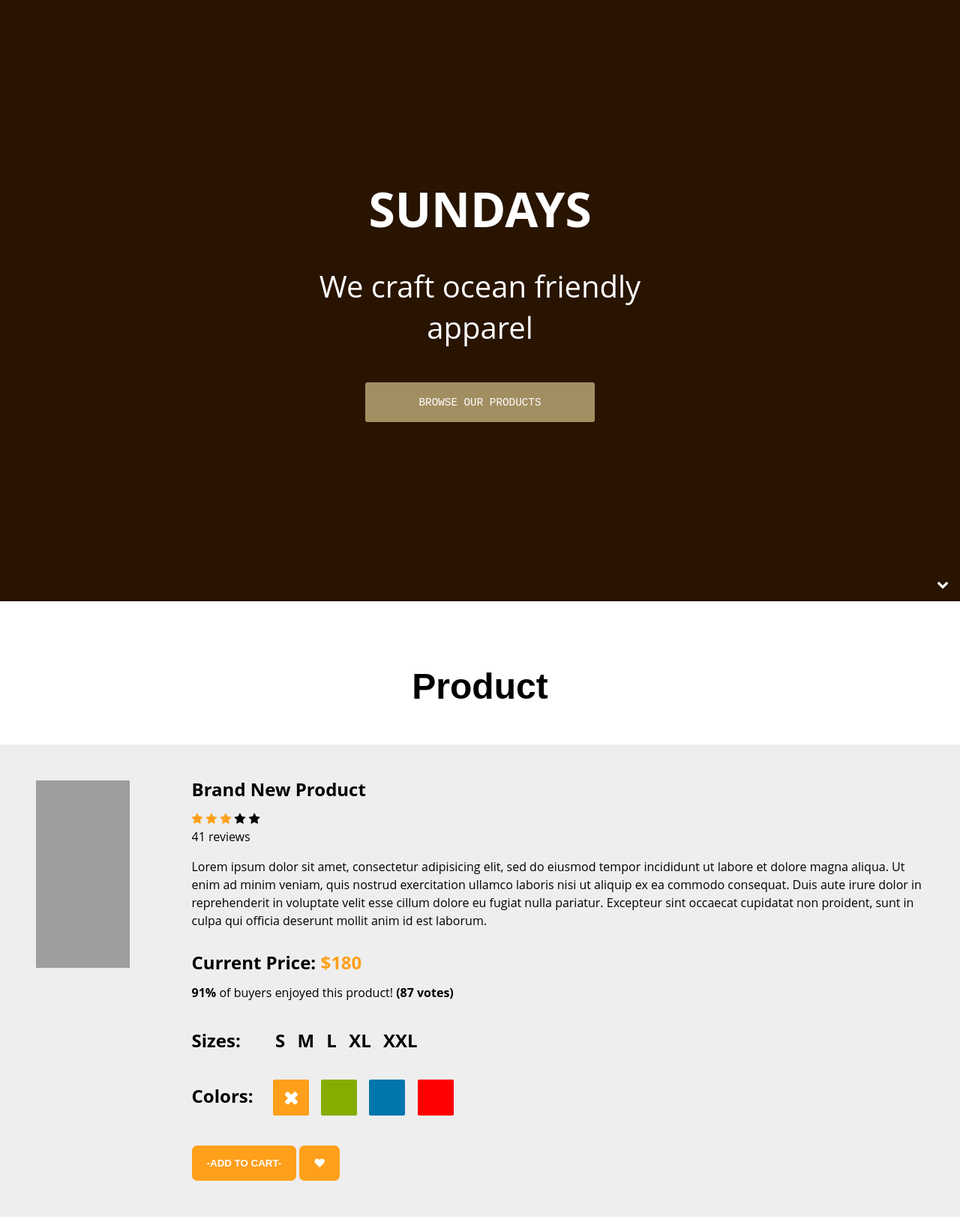
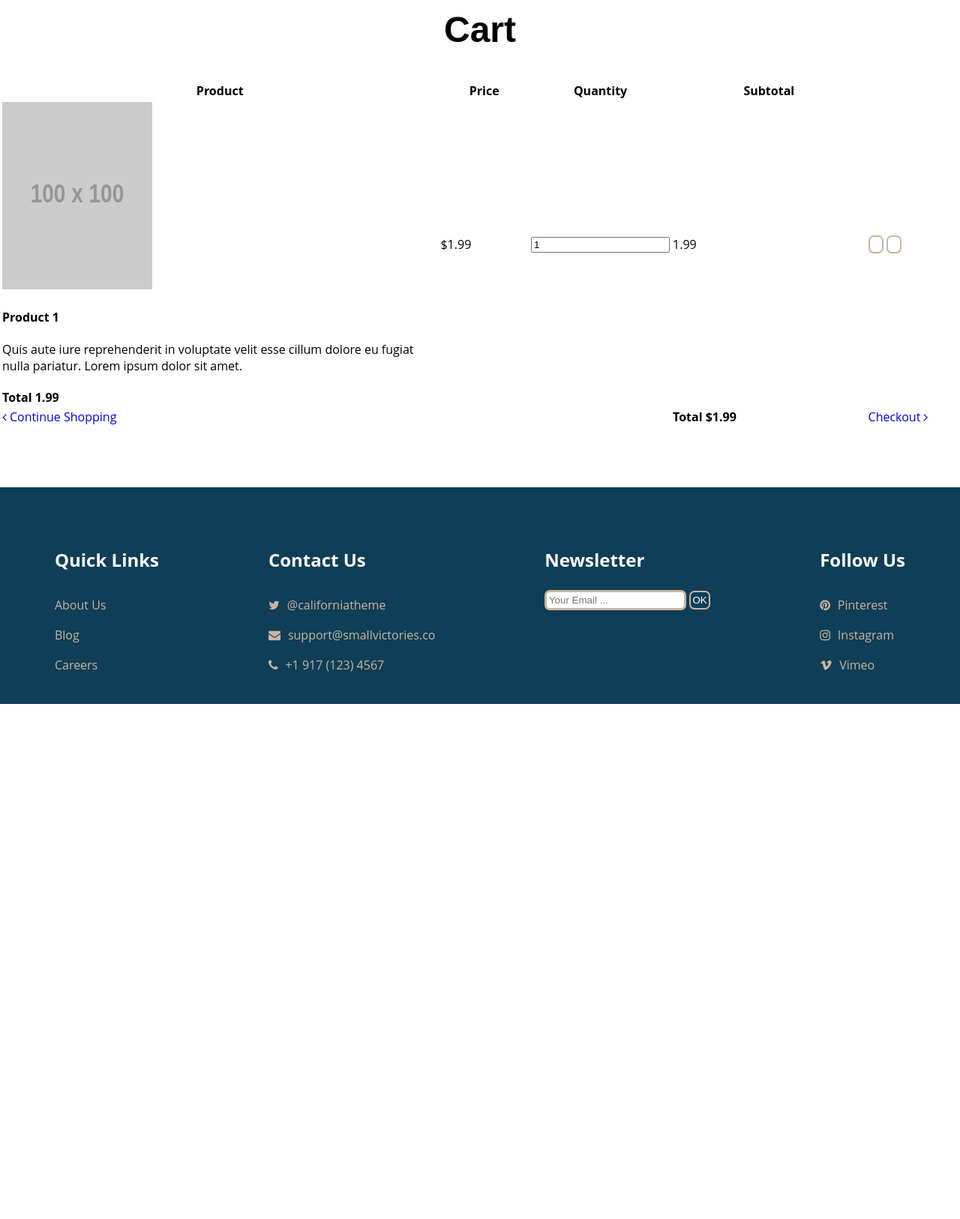
Before and after one commit to rruellepetel/inte_sass_2, a website: page panier.html in a window 1280 px wide. Shown: the part 120-1746 px from the top of the page at 75% size. After the commit the page ends 1059 px from the top, so only its background shows below. Drawn offline with Linux system fonts and the light colour scheme; grey boxes are pictures that could not be loaded; placeholder pictures from the web are drawn by us.

Commit message:
add form contact and cart in progress

```diff
--- a/panier.html
+++ b/panier.html
@@ -6,6 +6,7 @@
     <meta name="viewport" content="width=device-width, initial-scale=1.0">
     <meta http-equiv="X-UA-Compatible" content="ie=edge">
     <link rel="stylesheet" href="./static/external/font-awesome/css/font-awesome.min.css">
+    <link href="//maxcdn.bootstrapcdn.com/font-awesome/4.7.0/css/font-awesome.min.css" rel="stylesheet">
     <link rel="stylesheet" href="./static/css/style.css">
     <title>Sundays-Sass</title>
 </head>
@@ -13,7 +14,6 @@
 <body>
     <header>
         <a href="#"><i class="fa fa-search"></i></a>
-        <a href="#"><span class="fa fa-chevron-down"></span></a>
         <nav>
             <ul>
                 <li><a href="#">Catalog</a></li>
@@ -22,63 +22,56 @@
                 <li><a href="#">Blog</a></li>
             </ul>
         </nav>
-
-        <section class="brand">
-            <h1>Sundays</h1>
-            <span class="slogan">We craft ocean friendly apparel</span>
-            <a href="#" class="btn">Browse Our Products</a>
         </section>
     </header>
 
     <main>
-        <h2>Product</h2>
+        <h2>Cart</h2>
         <div class="container">
-            <div class="card">
-                <div class="container-fluid">
-                    <div class="wrapper row">
-                        <div class="preview col-md-6">
-                            <div class="preview-pic tab-content">
-                                <div class="tab-pane active" id="pic-1"><img src="http://lorempixel.com/700/250" /></div>
+            <table id="cart" class="table table-hover table-condensed">
+                <thead>
+                    <tr>
+                        <th style="width:50%">Product</th>
+                        <th style="width:10%">Price</th>
+                        <th style="width:8%">Quantity</th>
+                        <th style="width:22%" class="text-center">Subtotal</th>
+                        <th style="width:10%"></th>
+                    </tr>
+                </thead>
+                <tbody>
+                    <tr>
+                        <td data-th="Product">
+                            <div class="row">
+                                <div class="col-sm-2 hidden-xs"><img src="http://placehold.it/100x100" alt="..." class="img-responsive" /></div>
+                                <div class="col-sm-10">
+                                    <h4 class="nomargin">Product 1</h4>
+                                    <p>Quis aute iure reprehenderit in voluptate velit esse cillum dolore eu fugiat nulla pariatur. Lorem ipsum dolor sit amet.</p>
+                                </div>
                             </div>
-                        </div>
-                        <div class="details col-md-6">
-                            <h3 class="product-title">Brand New Product</h3>
-                            <div class="rating">
-                                <div class="stars">
-                                    <span class="fa fa-star checked"></span>
-                                    <span class="fa fa-star checked"></span>
-                                    <span class="fa fa-star checked"></span>
-                                    <span class="fa fa-star"></span>
-                                    <span class="fa fa-star"></span>
-                                </div>
-                                <span class="review-no">41 reviews</span>
-                            </div>
-                            <p class="product-description">Lorem ipsum dolor sit amet, consectetur adipisicing elit, sed do eiusmod tempor incididunt ut labore et dolore magna aliqua. Ut enim ad minim veniam, quis nostrud exercitation ullamco laboris nisi ut aliquip ex ea commodo consequat.
-                                Duis aute irure dolor in reprehenderit in voluptate velit esse cillum dolore eu fugiat nulla pariatur. Excepteur sint occaecat cupidatat non proident, sunt in culpa qui officia deserunt mollit anim id est laborum.</p>
-                            <h4 class="price">Current Price: <span>$180</span></h4>
-                            <p class="vote"><strong>91%</strong> of buyers enjoyed this product! <strong>(87 votes)</strong></p>
-                            <h5 class="sizes">Sizes:
-                        <span class="size" data-toggle="tooltip" title="small">S</span>
-                        <span class="size" data-toggle="tooltip" title="medium">M</span>
-                        <span class="size" data-toggle="tooltip" title="large">L</span>
-                        <span class="size" data-toggle="tooltip" title="xtra large">XL</span>
-                        <span class="size" data-toggle="tooltip" title="xtra large">XXL</span>
-                    </h5>
-                            <h5 class="colors">Colors:
-                        <span class="color orange not-available" data-toggle="tooltip" title="Not In store"></span>
-                        <span class="color green"></span>
-                        <span class="color blue"></span>
-                        <span class="color red"></span>
-
-                    </h5>
-                            <div class="action">
-                                <button class="add-to-cart btn btn-default" type="button">-Add To Cart-</button>
-                                <button class="like btn btn-default" type="button"><span class="fa fa-heart"></span></button>
-                            </div>
-                        </div>
-                    </div>
-                </div>
-            </div>
+                        </td>
+                        <td data-th="Price">$1.99</td>
+                        <td data-th="Quantity">
+                            <input type="number" class="form-control text-center" value="1">
+                        </td>
+                        <td data-th="Subtotal" class="text-center">1.99</td>
+                        <td class="actions" data-th="">
+                            <button class="btn btn-info btn-sm"><i class="fa fa-refresh"></i></button>
+                            <button class="btn btn-danger btn-sm"><i class="fa fa-trash-o"></i></button>
+                        </td>
+                    </tr>
+                </tbody>
+                <tfoot>
+                    <tr class="visible-xs">
+                        <td class="text-center"><strong>Total 1.99</strong></td>
+                    </tr>
+                    <tr>
+                        <td><a href="#" class="btn btn-warning"><i class="fa fa-angle-left"></i> Continue Shopping</a></td>
+                        <td colspan="2" class="hidden-xs"></td>
+                        <td class="hidden-xs text-center"><strong>Total $1.99</strong></td>
+                        <td><a href="#" class="btn btn-success btn-block">Checkout <i class="fa fa-angle-right"></i></a></td>
+                    </tr>
+                </tfoot>
+            </table>
         </div>
     </main>
 
--- a/static/css/sass/style.scss
+++ b/static/css/sass/style.scss
@@ -258,23 +258,6 @@ img {
     display: -ms-flexbox;
     display: flex; } }
 
-// .details {
-//   display: -webkit-box;
-//   display: -webkit-flex;
-//   display: -ms-flexbox;
-//   display: flex;
-//   -webkit-box-orient: vertical;
-//   -webkit-box-direction: normal;
-//   -webkit-flex-direction: column;
-//       -ms-flex-direction: column;
-//           flex-direction: column; }
-
-// .colors {
-//   -webkit-box-flex: 1;
-//   -webkit-flex-grow: 1;
-//       -ms-flex-positive: 1;
-//           flex-grow: 1; }
-
 .product-title, .price, .sizes, .colors {
   font-weight: bold;
   font-size: 1.5em;
@@ -342,22 +325,41 @@ img {
 .tooltip-inner {
   padding: 1.3em; }
 
-// @-webkit-keyframes opacity {
-//   0% {
-//     opacity: 0;
-//     -webkit-transform: scale(3);
-//             transform: scale(3); }
-//   100% {
-//     opacity: 1;
-//     -webkit-transform: scale(1);
-//             transform: scale(1); } }
 
-// @keyframes opacity {
-//   0% {
-//     opacity: 0;
-//     -webkit-transform: scale(3);
-//             transform: scale(3); }
-//   100% {
-//     opacity: 1;
-//     -webkit-transform: scale(1);
-//             transform: scale(1); } }
+// cart page style
+
+
+.table>tbody>tr>td, .table>tfoot>tr>td{
+    vertical-align: middle;
+}
+@media screen and (max-width: 600px) {
+    table#cart tbody td .form-control{
+		width:40%;
+		display: inline !important;
+	}
+	.actions .btn{
+		width:36%;
+		margin:1.5em 0;
+	}
+
+	.actions .btn-info{
+		float:left;
+	}
+	.actions .btn-danger{
+		float:right;
+	}
+
+	table#cart thead { display: none; }
+	table#cart tbody td { display: block; padding: .6rem; min-width:320px;}
+	table#cart tbody tr td:first-child { background: #333; color: #fff; }
+	table#cart tbody td:before {
+		content: attr(data-th); font-weight: bold;
+		display: inline-block; width: 8rem;
+	}
+
+
+
+	table#cart tfoot td{display:block; }
+	table#cart tfoot td .btn{display:block;}
+
+}
```
Also changed, not shown: contact.html (added, +116 -0 lines), static/css/style.css, 1 other file.
